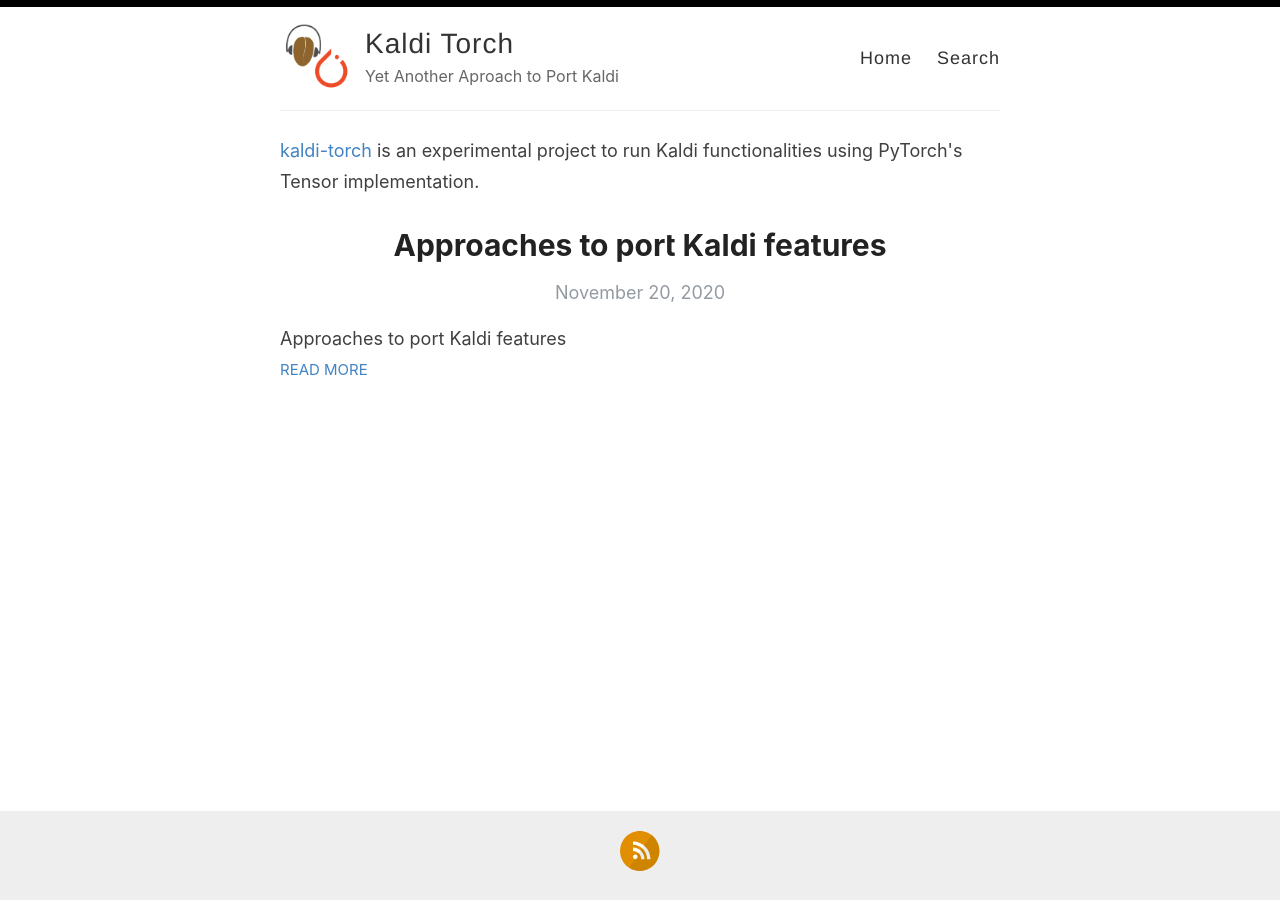
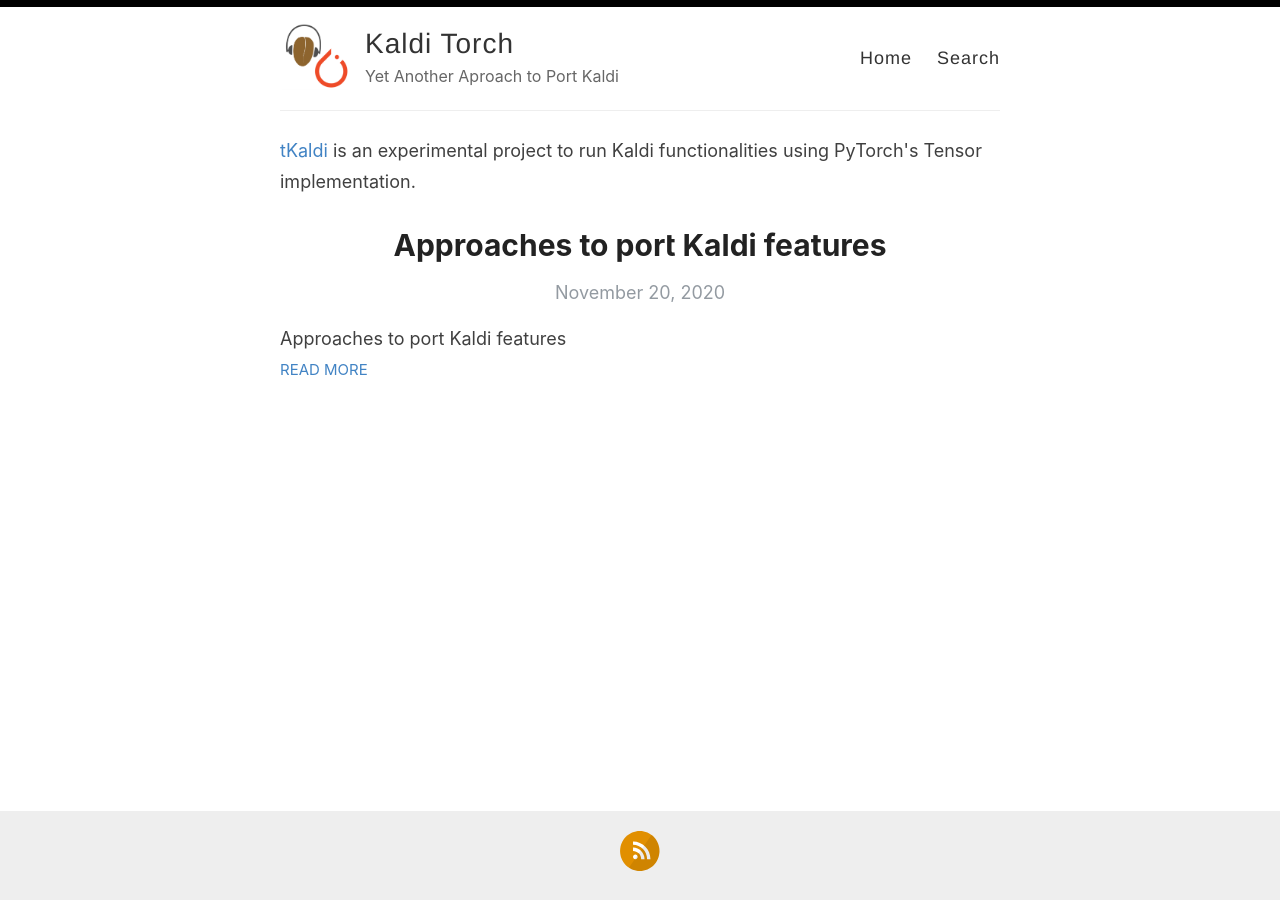
Before and after one commit to mthrok/tkaldi, a Jekyll site: the page built from index.html, in a window 1280 px wide. Built offline with Jekyll 4.4.1, drawn with Linux system fonts in a browser that asks for light colours; the list of posts is cut into pages by our own code.

Commit message:
Update project name

```diff
--- a/index.html
+++ b/index.html
@@ -2,7 +2,7 @@
 layout: default
 ---
 
-<a href="https://github.com/mthrok/kaldi-torch">kaldi-torch</a> is an experimental project to run Kaldi functionalities using PyTorch's Tensor implementation.
+<a href="https://github.com/mthrok/tkaldi">tKaldi</a> is an experimental project to run Kaldi functionalities using PyTorch's Tensor implementation.
 
 <div class="posts">
   {% for post in paginator.posts %}
```
